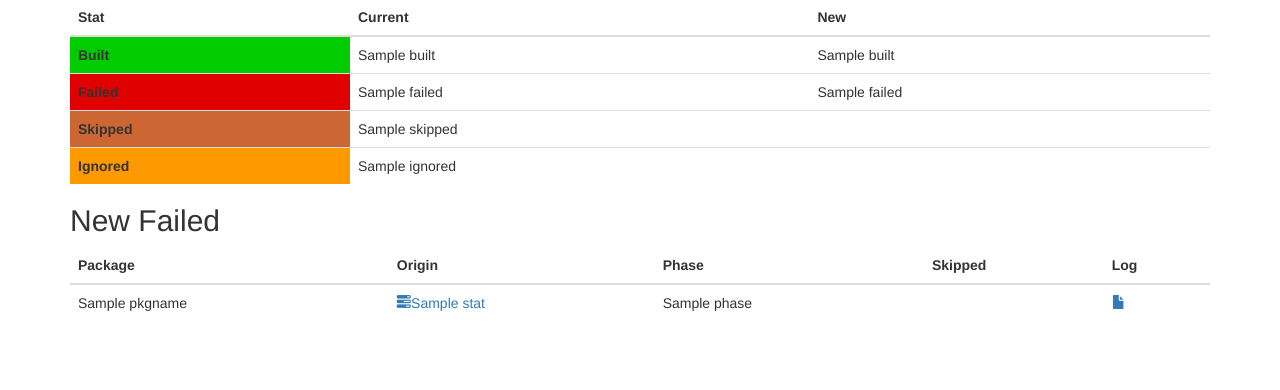
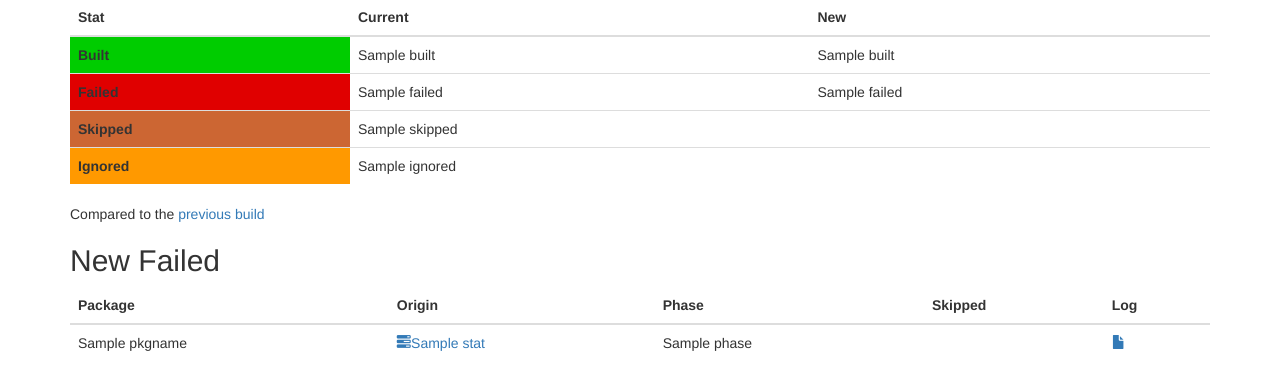
Before and after one commit to bdrewery/pkg-status.freebsd.org, a Flask app: template templates/build.html in a window 1280 px wide. Shown: the part 221-611 px from the top of the page. Run offline with Flask 2, Linux system fonts and the light colour scheme; the template is opened without the code that fills it: most values are stand-ins (such as "Sample title", 1, 10 or a date in 2020); some libraries are stand-ins or nearby versions.

Commit message:
Add a link back to the previous build

```diff
--- a/templates/build.html
+++ b/templates/build.html
@@ -50,6 +50,7 @@
   </table>
 
   {% if build.new_stats -%}
+  Compared to the <a href="{{ url_for('build', buildid=build.previous_id) }}">previous build</a>
   {% for stat in ["failed", "skipped", "ignored"] -%}
   {% if build.new_stats[stat] -%}
   <h2>New {{ stat|capitalize }}</h2>
```
